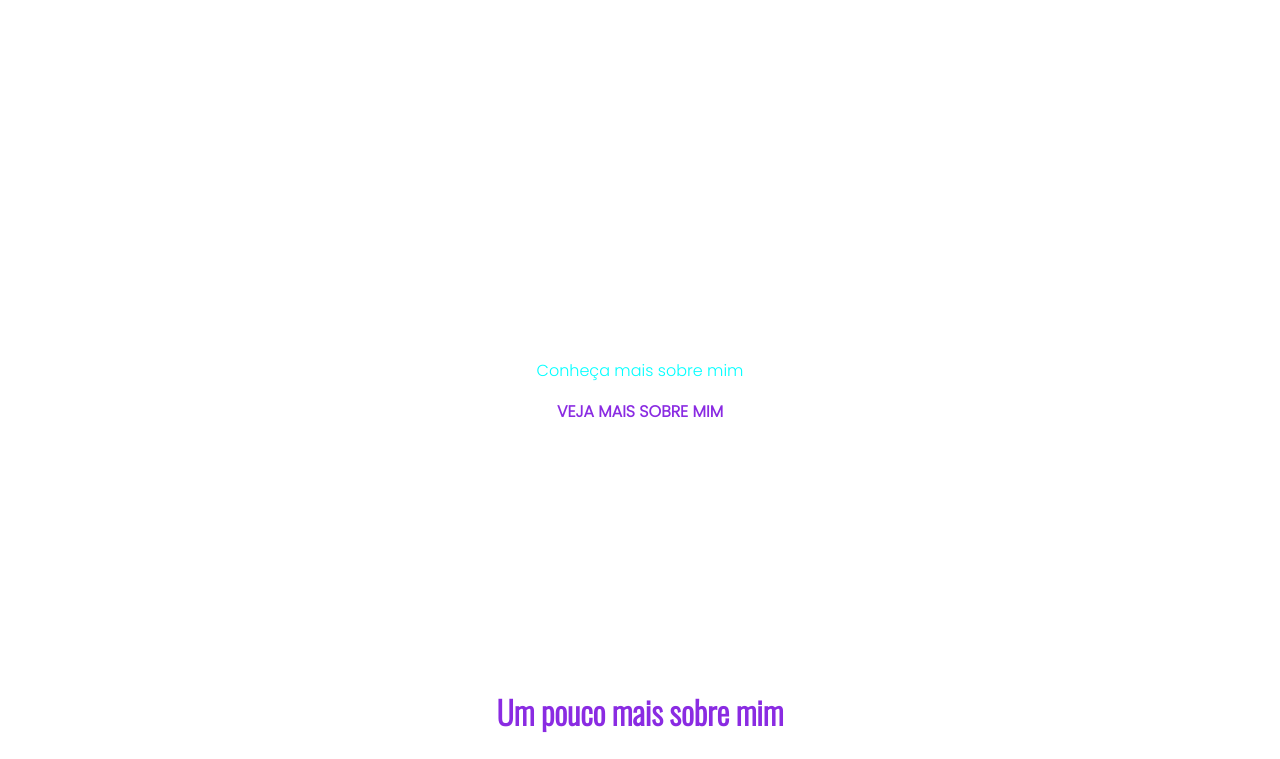
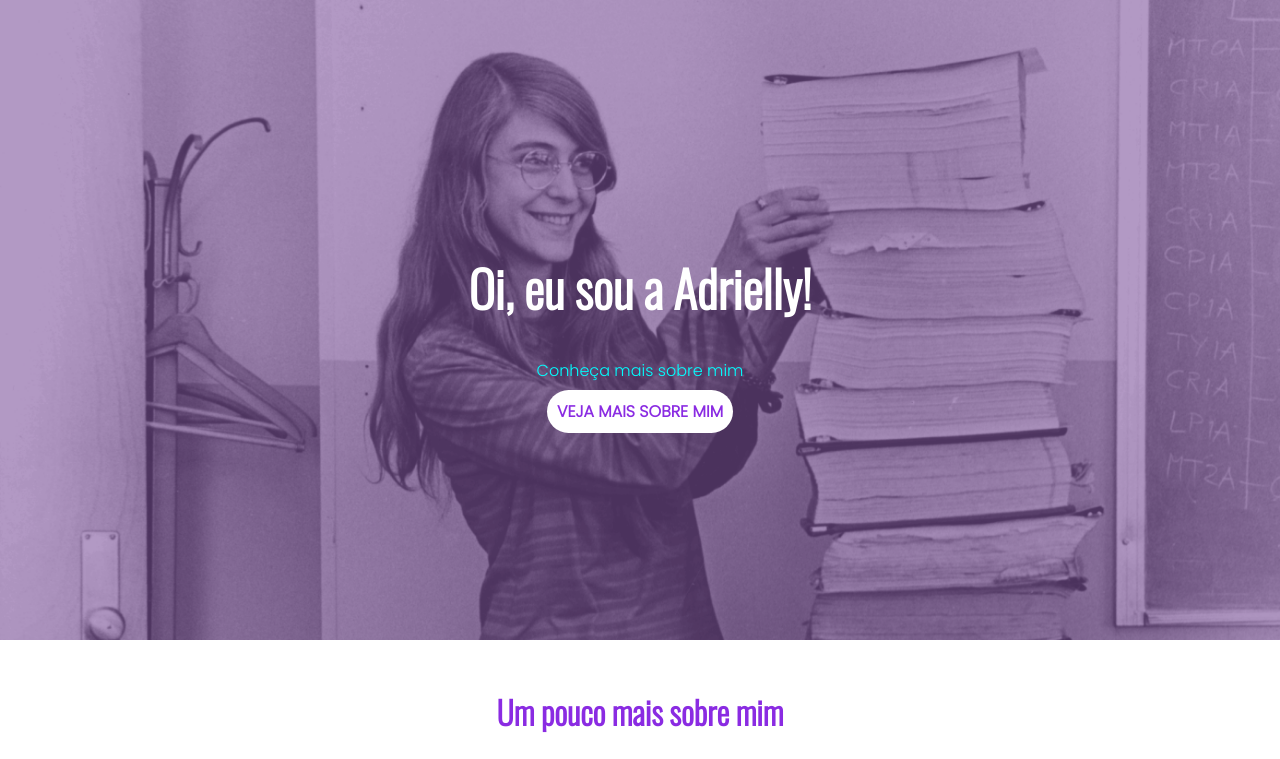
Before and after one commit to adriellyscsantos/workshop-reprograma, a plain HTML site: page index.html in a window 1280 px wide. Shown: the top 759 px of the page. Drawn offline with nearby package versions, Linux system fonts and the light colour scheme; the site is published under a folder, as on GitHub Pages, so addresses that start at the root find nothing.

Commit message:
adicionando caminho ao header no css

```diff
--- a/css/style.css
+++ b/css/style.css
@@ -18,7 +18,7 @@
 
  /* HEADER */
  header{
-     background-image: url('/img/banner.png');
+     background-image: url('../img/banner.png');
      height: 80vh;
      background-size: cover;
      display: flex;
```
